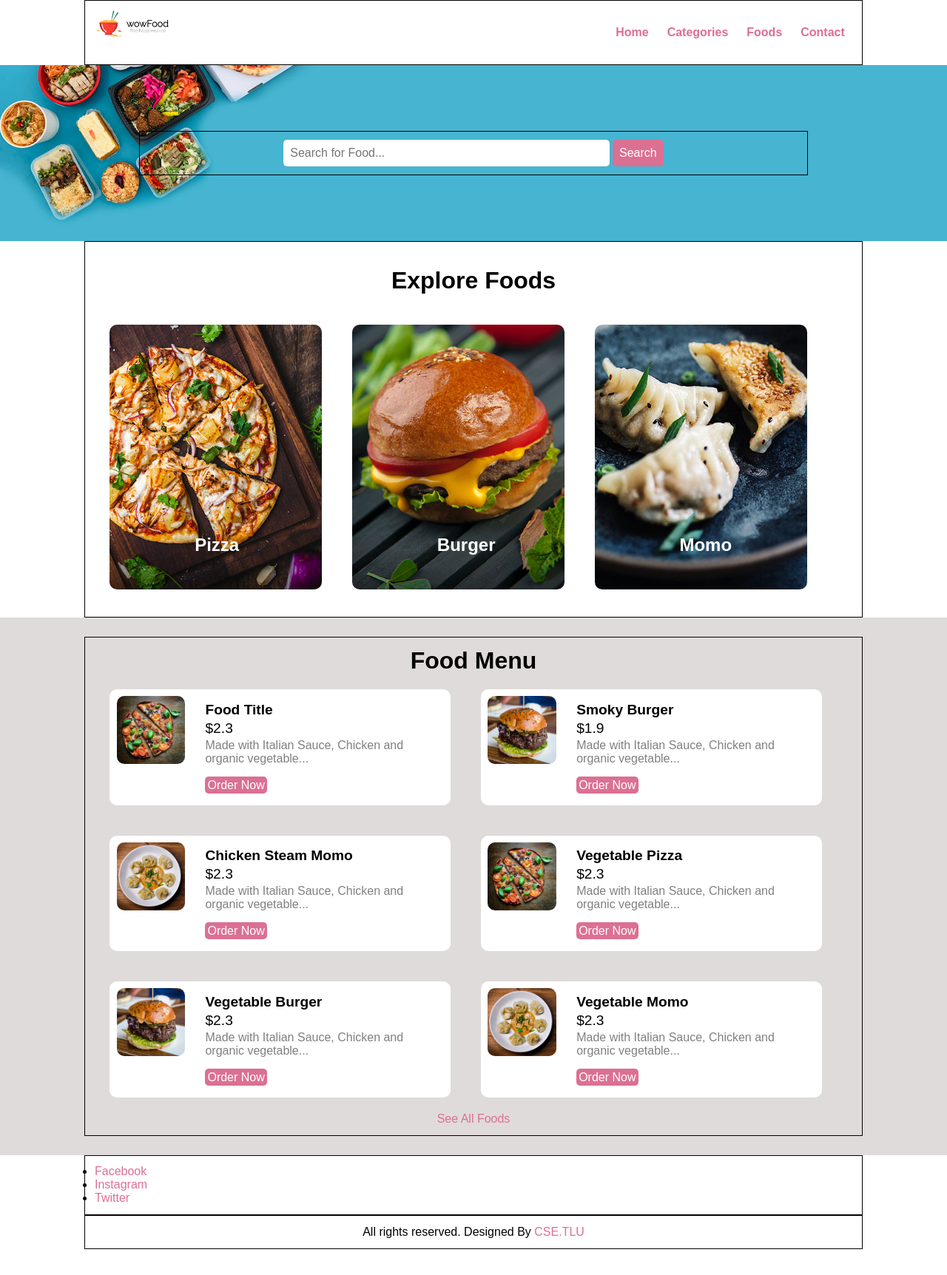
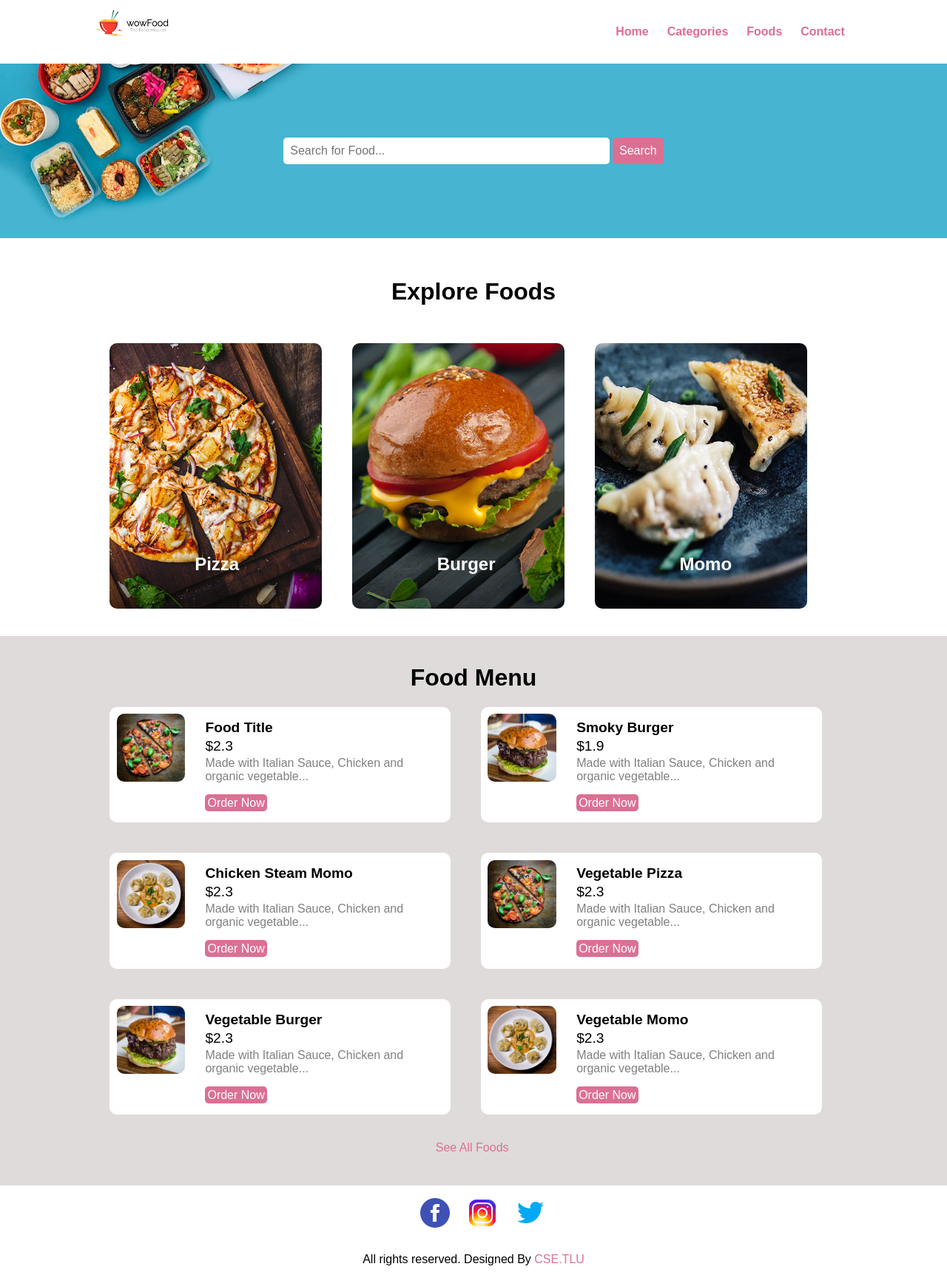
Before and after one commit to TraMyyyy/restaurant-pro, a PHP site: page /restaurant-pro/home.php in a window 1280 px wide. Shown: the whole page at 74% size. Before the commit the page ends 1689 px from the top, so only its background shows below. Run offline with PHP 8.4, Linux system fonts and the light colour scheme.

Commit message:
Done home

```diff
--- a/restaurant-pro/css/style.css
+++ b/restaurant-pro/css/style.css
@@ -13,7 +13,7 @@ a:hover{
     color: pink;
 }
 .container{
-    border: 1px solid black;
+
     width: 80%;
     margin: 0 auto;
     padding: 1%;
@@ -110,7 +110,8 @@ h4{
 /* Explore foods */
 .explore-food{
     font-size: 2rem;
-    padding: 2% 0;
+    padding-bottom: 3%;
+    padding-top: 4%;
 }
 
 .ex-box{
@@ -118,6 +119,7 @@ h4{
     float: left;
     display: inline;
     margin: 2%;
+
 
 }
 
@@ -164,7 +166,21 @@ h4{
     margin: 1% 0;
 }
 
-.me-footer{
-    color: palevioletred;
+
+.content{
+
+    width: 20%;
+    height: 10px;
     font-size: 1rem;
+    margin-left: 45%;
 }
+/* Social */
+.social ul{
+    list-style-type: none;
+    margin-left: 42%;
+}
+
+.social ul li{
+    display: inline;
+    margin: 1%;
+}
--- a/restaurant-pro/home.php
+++ b/restaurant-pro/home.php
@@ -175,9 +175,8 @@
             </div>
 
             <div class = "me-footer">
-                <div>
-                <a href="#"><center>See All Foods</center></a>
-                </div>
+                <a href="#" class ="content">See All Foods</a>
+
                 <div class = "clearfix"></div>
             </div>
 
@@ -191,13 +190,19 @@
         <div class = "container ">
         <ul>
            <li>
-               <a href="#" >Facebook</a>
+               <a href="#" >
+                   <img src="images/facebook.png" alt="">
+                </a>
             </li>
         <li>
-               <a href="#" >Instagram</a>
+               <a href="#" >
+                   <img src="images/instagram.png" alt="">
+               </a>
             </li>
         <li>
-               <a href="#" >Twitter</a>
+               <a href="#" >
+                   <img src="images/twitter.png" alt="">
+               </a>
             </li>
 
         </ul>
```
Also changed, not shown: restaurant-pro/images/facebook.png (added), restaurant-pro/images/instagram.png (added), restaurant-pro/images/twitter.png (added).
